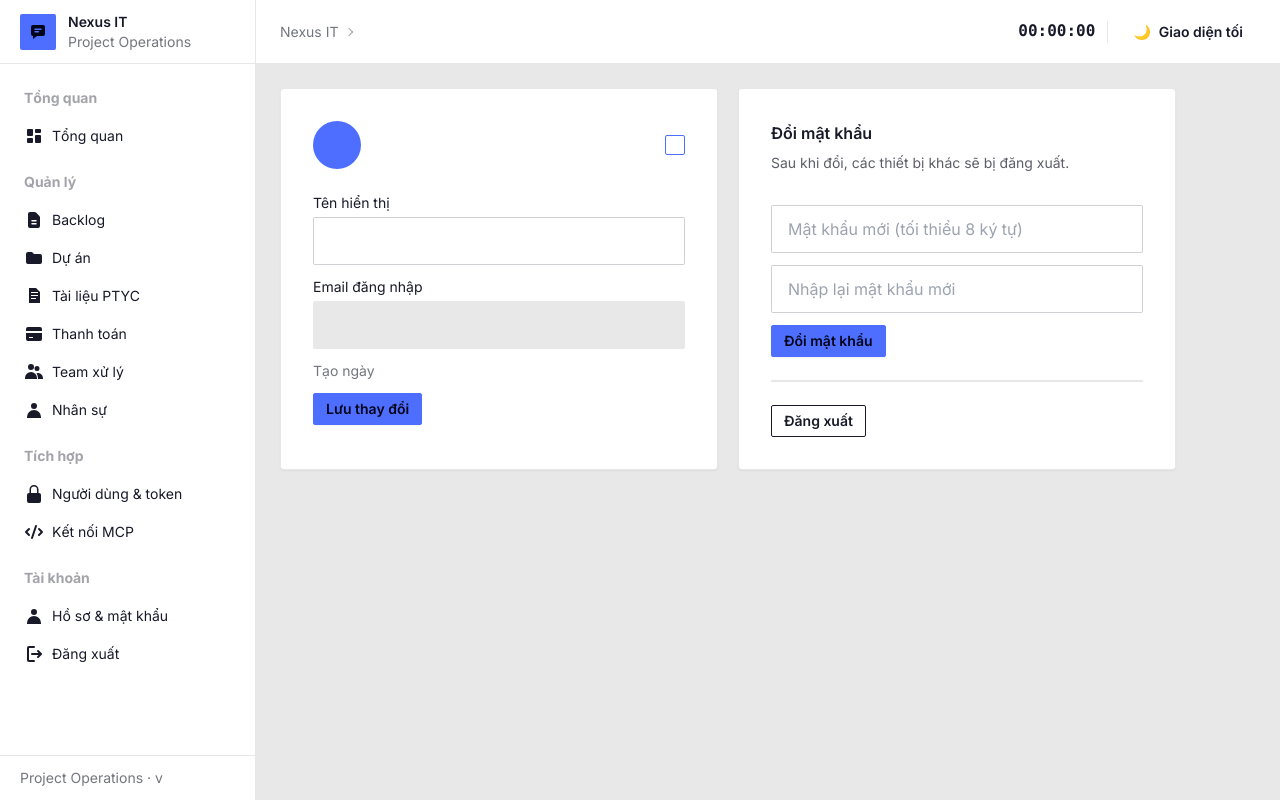
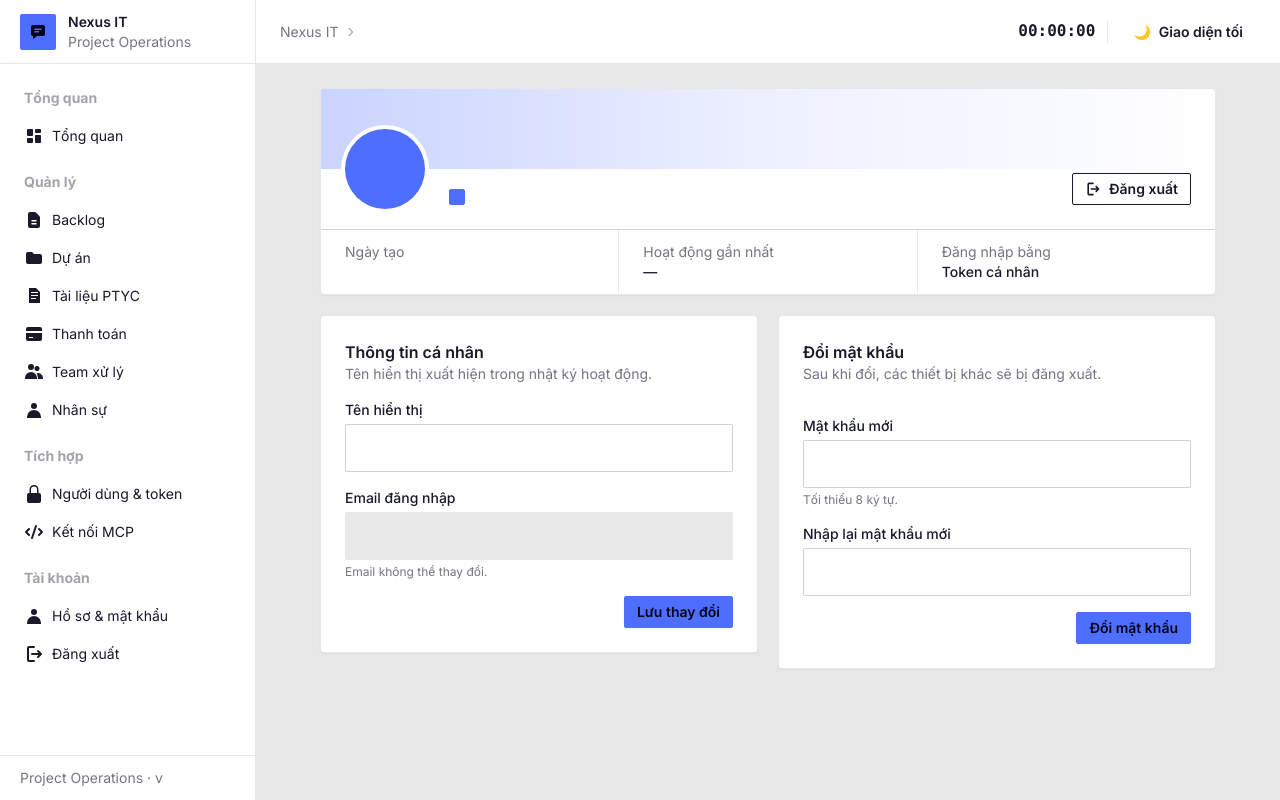
Before and after one commit to longlong7032/MVV-BacklogSystem, a Node server app: template frontend/views/profile.hbs in a window 1280 px wide. Run offline with Node 20, Linux system fonts and the light colour scheme; the template is opened without the code that fills it, so the values that code supplies are empty; some libraries are stand-ins or nearby versions.

Commit message:
feat: enhance user profile page layout and functionality with improved design and password change options

```diff
--- a/frontend/views/profile.hbs
+++ b/frontend/views/profile.hbs
@@ -1,48 +1,81 @@
-<section>
-{{> page_header title="Hồ sơ" subtitle="Thông tin tài khoản đang đăng nhập và đổi mật khẩu."}}
-<div class="grid max-w-4xl gap-5 lg:grid-cols-2">
+<section class="mx-auto max-w-4xl">
+{{> page_header title="Hồ sơ" subtitle="Quản lý thông tin tài khoản và bảo mật đăng nhập."}}
 
-  <!-- Thông tin tài khoản -->
-  <div class="card border border-base-content/10 bg-base-100 shadow-sm"><div class="card-body">
-    <div class="flex items-center gap-3">
-      <div class="avatar placeholder"><div class="w-12 rounded-full bg-primary text-primary-content"><span class="text-lg font-semibold">{{initial profile.name}}</span></div></div>
-      <div class="min-w-0">
-        <p class="truncate font-semibold" data-profile-name>{{profile.name}}</p>
+  <!-- Thẻ tổng quan tài khoản -->
+  <div class="card mb-5 overflow-hidden border border-base-content/10 bg-base-100 shadow-sm">
+    <div class="h-20 bg-gradient-to-r from-primary/30 via-primary/10 to-transparent"></div>
+    <div class="flex flex-wrap items-end gap-4 px-6 pb-5">
+      <div class="avatar placeholder -mt-10">
+        <div class="w-20 rounded-full bg-primary text-primary-content ring-4 ring-base-100"><span class="text-3xl font-semibold">{{initial profile.name}}</span></div>
+      </div>
+      <div class="min-w-0 flex-1 pb-1">
+        <div class="flex flex-wrap items-center gap-2">
+          <h2 class="truncate text-xl font-semibold" data-profile-name>{{profile.name}}</h2>
+          <span class="badge badge-primary badge-sm">{{roleLabel}}</span>
+        </div>
         <p class="truncate text-sm text-base-content/70">{{profile.email}}</p>
       </div>
-      <span class="badge badge-primary badge-outline ml-auto">{{roleLabel}}</span>
+      <button type="button" data-logout class="btn btn-outline btn-sm mb-1">
+        <svg class="h-4 w-4" viewBox="0 0 20 20" fill="currentColor"><path fill-rule="evenodd" d="M3 4a2 2 0 0 1 2-2h5a1 1 0 1 1 0 2H5v12h5a1 1 0 1 1 0 2H5a2 2 0 0 1-2-2V4Zm10.293 2.293a1 1 0 0 1 1.414 0l3 3a1 1 0 0 1 0 1.414l-3 3a1 1 0 0 1-1.414-1.414L14.586 11H8a1 1 0 1 1 0-2h6.586l-1.293-1.293a1 1 0 0 1 0-1.414Z" clip-rule="evenodd"/></svg>
+        Đăng xuất
+      </button>
     </div>
-    <form id="profileForm" class="mt-4 space-y-3" novalidate>
-      <label class="form-control w-full">
-        <span class="label-text mb-1 text-sm">Tên hiển thị</span>
+    <dl class="grid grid-cols-2 gap-px border-t border-base-content/10 bg-base-content/10 text-sm sm:grid-cols-3">
+      <div class="bg-base-100 px-6 py-3"><dt class="text-base-content/60">Ngày tạo</dt><dd class="font-medium">{{fmtDate profile.createdAt}}</dd></div>
+      <div class="bg-base-100 px-6 py-3"><dt class="text-base-content/60">Hoạt động gần nhất</dt><dd class="font-medium">{{#if profile.lastUsedAt}}{{timeAgo profile.lastUsedAt}}{{else}}—{{/if}}</dd></div>
+      <div class="col-span-2 bg-base-100 px-6 py-3 sm:col-span-1"><dt class="text-base-content/60">Đăng nhập bằng</dt><dd class="font-medium">{{#if profile.hasPassword}}Email &amp; mật khẩu{{else}}Token cá nhân{{/if}}</dd></div>
+    </dl>
+  </div>
+
+  <div class="grid items-start gap-5 md:grid-cols-2">
+
+    <!-- Thông tin -->
+    <div class="card border border-base-content/10 bg-base-100 shadow-sm"><div class="card-body gap-4 p-6">
+      <div>
+        <h2 class="font-semibold">Thông tin cá nhân</h2>
+        <p class="text-sm text-base-content/60">Tên hiển thị xuất hiện trong nhật ký hoạt động.</p>
+      </div>
+      <form id="profileForm" class="space-y-4" novalidate>
+        <label class="form-control w-full gap-1">
+          <span class="label-text font-medium">Tên hiển thị</span>
           <input name="name" type="text" maxlength="120" value="{{profile.name}}" autocomplete="name" class="input input-bordered w-full">
         </label>
-      <label class="form-control w-full">
-        <span class="label-text mb-1 text-sm">Email đăng nhập</span>
+        <label class="form-control w-full gap-1">
+          <span class="label-text font-medium">Email đăng nhập</span>
           <input type="email" value="{{profile.email}}" disabled class="input input-bordered w-full">
+          <span class="label-text-alt text-base-content/60">Email không thể thay đổi.</span>
         </label>
-      <p class="text-sm text-base-content/60">Tạo ngày {{fmtDate profile.createdAt}}{{#if profile.lastUsedAt}} · hoạt động {{timeAgo profile.lastUsedAt}}{{/if}}</p>
         <p data-error role="alert" class="alert alert-error hidden py-2 text-sm"></p>
-      <button type="submit" data-submit class="btn btn-primary btn-sm">Lưu thay đổi</button>
+        <div class="flex justify-end"><button type="submit" data-submit class="btn btn-primary btn-sm">Lưu thay đổi</button></div>
       </form>
     </div></div>
 
     <!-- Đổi mật khẩu -->
-  <div class="card border border-base-content/10 bg-base-100 shadow-sm"><div class="card-body">
+    <div class="card border border-base-content/10 bg-base-100 shadow-sm"><div class="card-body gap-4 p-6">
+      <div>
         <h2 class="font-semibold">Đổi mật khẩu</h2>
-    <p class="text-sm text-base-content/70">Sau khi đổi, các thiết bị khác sẽ bị đăng xuất.</p>
-    <form id="passwordForm" class="mt-3 space-y-3" novalidate>
+        <p class="text-sm text-base-content/60">Sau khi đổi, các thiết bị khác sẽ bị đăng xuất.</p>
+      </div>
+      <form id="passwordForm" class="space-y-4" novalidate>
         <input type="text" name="username" value="{{profile.email}}" autocomplete="username" class="hidden" tabindex="-1" aria-hidden="true">
         {{#if profile.hasPassword}}
-      <input name="current" type="password" autocomplete="current-password" placeholder="Mật khẩu hiện tại" class="input input-bordered w-full">
+        <label class="form-control w-full gap-1">
+          <span class="label-text font-medium">Mật khẩu hiện tại</span>
+          <input name="current" type="password" autocomplete="current-password" class="input input-bordered w-full">
+        </label>
         {{/if}}
-      <input name="next" type="password" autocomplete="new-password" placeholder="Mật khẩu mới (tối thiểu 8 ký tự)" class="input input-bordered w-full">
-      <input name="confirm" type="password" autocomplete="new-password" placeholder="Nhập lại mật khẩu mới" class="input input-bordered w-full">
+        <label class="form-control w-full gap-1">
+          <span class="label-text font-medium">Mật khẩu mới</span>
+          <input name="next" type="password" autocomplete="new-password" class="input input-bordered w-full">
+          <span class="label-text-alt text-base-content/60">Tối thiểu 8 ký tự.</span>
+        </label>
+        <label class="form-control w-full gap-1">
+          <span class="label-text font-medium">Nhập lại mật khẩu mới</span>
+          <input name="confirm" type="password" autocomplete="new-password" class="input input-bordered w-full">
+        </label>
         <p data-error role="alert" class="alert alert-error hidden py-2 text-sm"></p>
-      <button type="submit" data-submit class="btn btn-primary btn-sm">Đổi mật khẩu</button>
+        <div class="flex justify-end"><button type="submit" data-submit class="btn btn-primary btn-sm">Đổi mật khẩu</button></div>
       </form>
-    <div class="divider my-2"></div>
-    <button type="button" data-logout class="btn btn-outline btn-sm self-start">Đăng xuất</button>
     </div></div>
 
   </div>
```
Also changed, not shown: frontend/src/pages/index.ts (+6 -2 lines). Lines whose indentation alone changed are shown as unchanged.
